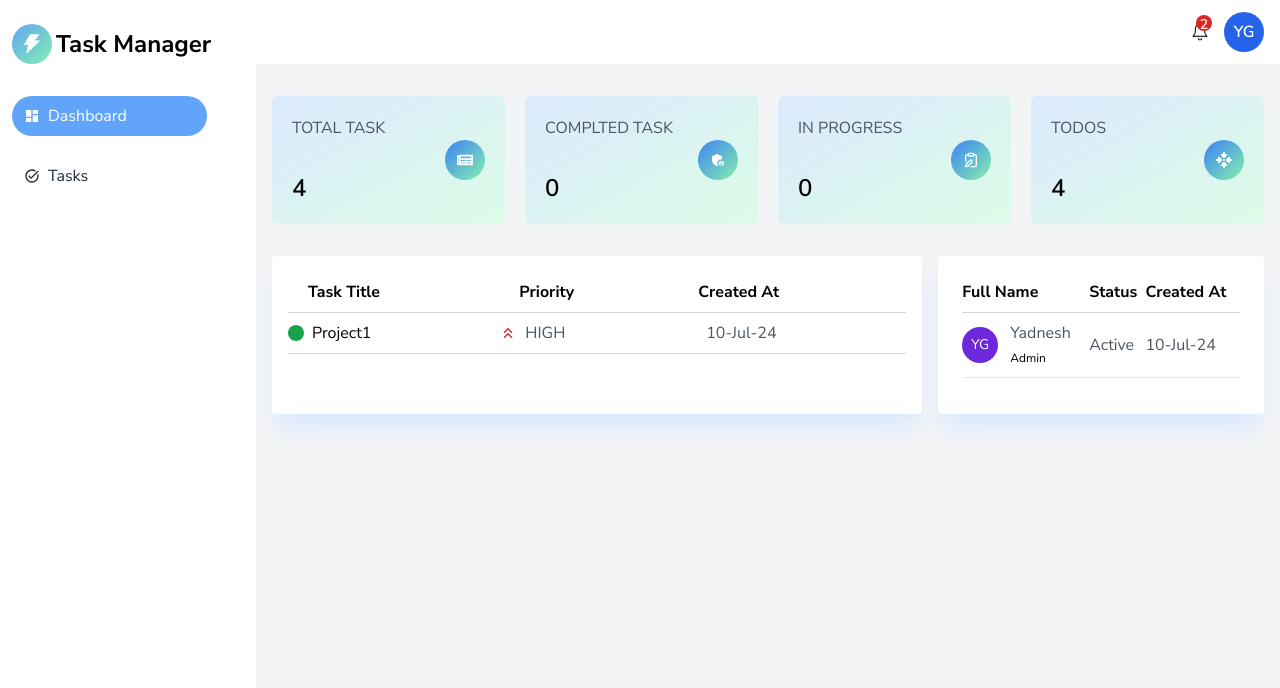
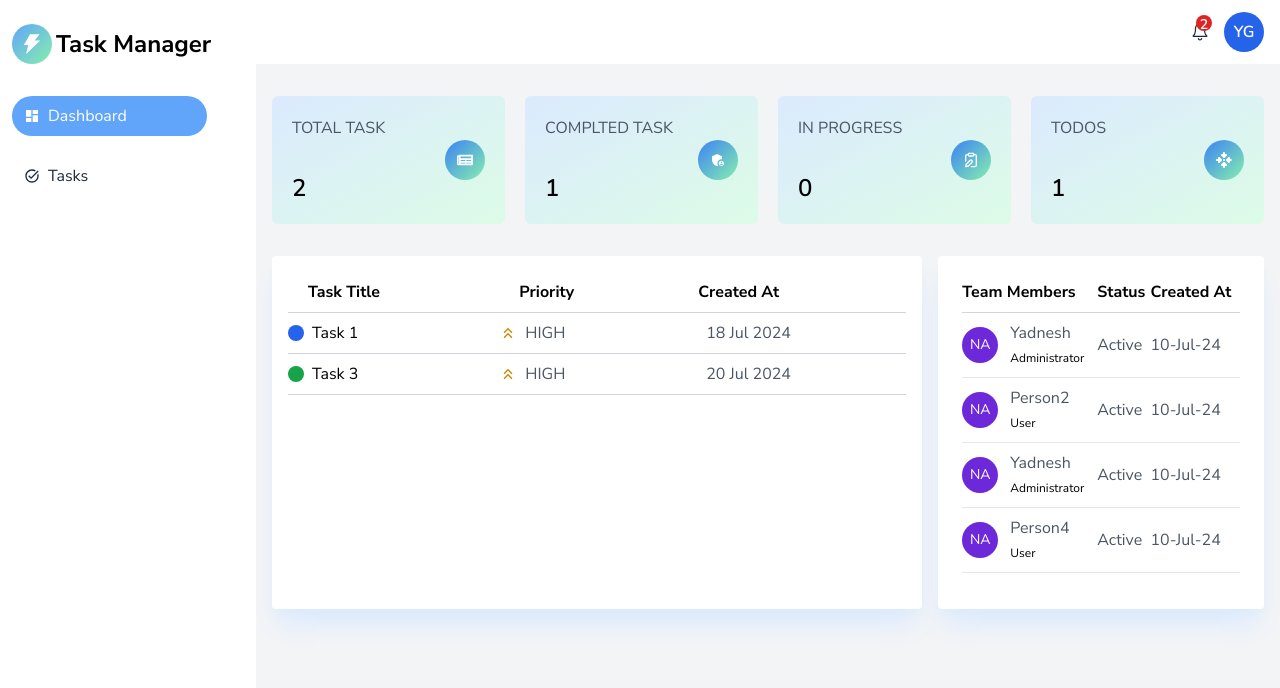
Before and after one commit to YadneshGawas/Task-Management-App, a React (Vite) app in the folder client/: page /dashboard in a window 1280 px wide. Shown: the top 688 px of the page. Built offline with nearby package versions, Linux system fonts and the light colour scheme.

Commit message:
List of members working
List of members working on current task such as my colleagues are displayed on dashboard

```diff
--- a/client/src/assets/data.js
+++ b/client/src/assets/data.js
@@ -315,7 +315,7 @@ export const tasks = [
     date: "2024-07-18T00:00:00.000Z",
     desc: "This is task 2As the project nears completion, it's crucial to compile and finalize all project documentation. This includes gathering all reports, design documents, user manuals, and any other relevant materials. The goal is to ensure that all documentation is accurate, comprehensive, and easy to understand. This task involves proofreading, formatting, and organizing documents, as well as ensuring all team members have reviewed and approved the final versions. Proper documentation will aid in project handoff, future maintenance, and serve as a reference for similar projects in the future.",
     priority: "medium",
-    stage: "todo",
+    stage: "in progress",
     assets: [],
     team: [
       {
@@ -353,12 +353,12 @@ export const tasks = [
     desc: "This is task 2As the project nears completion, it's crucial to compile and finalize all project documentation. This includes gathering all reports, design documents, user manuals, and any other relevant materials. The goal is to ensure that all documentation is accurate, comprehensive, and easy to understand. This task involves proofreading, formatting, and organizing documents, as well as ensuring all team members have reviewed and approved the final versions. Proper documentation will aid in project handoff, future maintenance, and serve as a reference for similar projects in the future.",
 
     priority: "medium",
-    stage: "todo",
+    stage: "completed",
     assets: [],
     team: [
       {
         _id: "662f32ffd1303cc",
-        name: "Yadnesh Gawas",
+        name: "Yadnesh",
         title: "Administrator",
         email: "admin@gmail.com",
       },
@@ -379,7 +379,7 @@ export const tasks = [
         _id: "65c5f153b5204a81bde866c9",
       },
     ],
-    createdAt: "2024-07-18T09:32:26.574Z",
+    createdAt: "2024-07-20T09:32:26.574Z",
     updatedAt: "2024-07-18T09:36:53.339Z",
     __v: 1,
   },
@@ -391,7 +391,7 @@ export const tasks = [
     desc: "This is task 2As the project nears completion, it's crucial to compile and finalize all project documentation. This includes gathering all reports, design documents, user manuals, and any other relevant materials. The goal is to ensure that all documentation is accurate, comprehensive, and easy to understand. This task involves proofreading, formatting, and organizing documents, as well as ensuring all team members have reviewed and approved the final versions. Proper documentation will aid in project handoff, future maintenance, and serve as a reference for similar projects in the future.",
 
     priority: "medium",
-    stage: "todo",
+    stage: "in progress",
     assets: [],
     team: [
       {
--- a/client/src/pages/Dashboard.jsx
+++ b/client/src/pages/Dashboard.jsx
@@ -17,8 +17,11 @@ import { LuClipboardEdit } from "react-icons/lu";
 import { FaArrowsToDot } from "react-icons/fa6";
 import { projects } from "../assets/data";
 import { tasks } from "../assets/data";
+import { GrCatalog } from "react-icons/gr";
+import { getInitials } from "./../assets/index";
 
-const TaskTb = ({ user }) => { // Receive user as a prop
+const TaskTb = ({ user, tsk }) => {
+  // Receive user as a prop
   //Icons references
   const icons = {
     high: <MdKeyboardDoubleArrowUp />,
@@ -42,18 +45,26 @@ const TaskTb = ({ user }) => { // Receive user as a prop
     </thead>
   );
 
-  const TbRow = () => (
+  //Format date function
+  const formatDate = (dateString) => {
+    const options = { day: "2-digit", month: "short", year: "numeric" };
+    return new Date(dateString).toLocaleDateString("en-GB", options);
+  };
+
+  const TbRow = ({ task }) => (
     <tr className="border-b border-gray-300 text-gray-600">
       <td className="py-2">
         <div className="flex items-center gap-2">
-          <div className={clsx("w-4 h-4 rounded-full", TASK_TYPE["completed"])} />
-          <p className="text-base text-black">Project1</p>
+          <div
+            className={clsx("w-4 h-4 rounded-full", TASK_TYPE[task.stage])}
+          />
+          <p className="text-base text-black">{task.title}</p>
         </div>
       </td>
 
       <td className="py-2">
         <div className="flex items-center justify-start gap-2">
-          <span className={clsx("text-lg", PRIOTITYSTYELS["high"])}>
+          <span className={clsx("text-lg", PRIOTITYSTYELS[task.priority])}>
             {icons["high"]}
           </span>
           <span className="capitalize">HIGH</span>
@@ -70,7 +81,7 @@ const TaskTb = ({ user }) => { // Receive user as a prop
 
       <td className="py-2 pl-7">
         <div className="flex items-center justify-start">
-          <p>10-Jul-24</p>
+          <p>{formatDate(task.createdAt)}</p>
         </div>
       </td>
     </tr>
@@ -82,7 +93,9 @@ const TaskTb = ({ user }) => { // Receive user as a prop
         <table className="w-full">
           <TbHeader />
           <tbody>
-            <TbRow />
+            {tsk.map((task, index) => (
+              <TbRow key={index} task={task} />
+            ))}
           </tbody>
         </table>
       </div>
@@ -90,29 +103,30 @@ const TaskTb = ({ user }) => { // Receive user as a prop
   );
 };
 
-const UserTb = () => {
+const UserTb = ({ user, tsk, mems }) => {
   // Table header part
   const TableHeader = () => (
     <thead className="border-b border-gray-300 ">
       <tr className="text-black  text-left">
-        <th className="py-2">Full Name</th>
+        <th className="py-2">{user.isAdmin ? "Full Name" : "Team Members"}</th>
         <th className="py-2">Status</th>
         <th className="py-2">Created At</th>
       </tr>
     </thead>
   );
+
   // Table row part
-  const TbRow = () => (
+  const TbRow = ({ func }) => (
     <tr className="border-b border-gray-200  text-gray-600">
       <td className="py-2">
         <div className="flex items-center gap-3">
           <div className="w-9 h-9 rounded-full text-white flex items-center justify-center text-sm bg-violet-700">
-            <span className="text-center">YG</span>
+            <span className="text-center">NA</span>
           </div>
 
           <div>
-            <p>Yadnesh</p>
-            <span className="text-xs text-black">Admin</span>
+            <p>{func.name}</p>
+            <span className="text-xs text-black">{func.title}</span>
           </div>
         </div>
       </td>
@@ -127,7 +141,9 @@ const UserTb = () => {
       <table className="w-full mb-5">
         <TableHeader />
         <tbody>
-          <TbRow />
+          {mems.map((mem, index) => (
+            <TbRow key={index} func={mem} />
+          ))}
         </tbody>
       </table>
     </div>
@@ -137,64 +153,59 @@ const UserTb = () => {
 const Dashboard = () => {
   const { user } = useSelector((state) => state.auth); // Fetch user from Redux state
 
+  //Dashboard Admin Logic
+  const getComp = (projects) => {
+    const comp = projects.filter((pro) => pro.stage === "completed");
+    //console.log("Completed",comp.length);
+    return comp.length;
+  };
+
+  const inProg = (projects) => {
+    const comp = projects.filter((pro) => pro.stage === "in progress");
+    //console.log("In Progress",comp.length);
+    return comp.length;
+  };
+
+  const toDo = (projects) => {
+    const comp = projects.filter((pro) => pro.stage === "todo");
+    //console.log("To Do",comp.length);
+    return comp.length;
+  };
+
+  //Dashboard User Logic
   const usrid = user._id;
 
-  const getTasks = (tasks) => {
-    const taskMatch = tasks.team.some(team => team._id === usrid);
-    console.log("taskMatch Obj=>",typeof(taskMatch));
-  }
+  const usrTsk = tasks.filter((task) => {
+    const taskMatch = task.team.some((team) => team._id === usrid);
+    return taskMatch;
+  });
 
-  const getComp = (projects) => {
-    const comp = projects.filter(pro => pro.stage === "completed");
-    console.log("Completed",comp.length);
-    return comp.length;
-  }
+  console.log(usrTsk);
 
-  const inProg = (projects) => {
-    const comp = projects.filter(pro => pro.stage === "in progress");
-    console.log("In Progress",comp.length);
-    return comp.length;
-  }
+  // const mems = usrTsk.flatMap((task) =>
+  //   task.team.map((member) => member.name)
+  // );
 
-  const toDo = (projects) => {
-    const comp = projects.filter(pro => pro.stage === "todo");
-    console.log("To Do",comp.length);
-    return comp.length;
-  }
+  const mems = usrTsk.flatMap(task => task.team);
+  console.log(typeof(mems));
 
-
-  const getTComp = (tasks) => {
-    const comp = tasks.filter(pro => pro.stage === "completed");
-    console.log("Completed",comp.length);
-    return comp.length;
-  }
-
-  const inTProg = (tasks) => {
-    const comp = tasks.filter(pro => pro.stage === "in progress");
-    console.log("In Progress",comp.length);
-    return comp.length;
-  }
-
-  const toTDo = (tasks) => {
-    const comp = tasks.filter(pro => pro.stage === "todo");
-    console.log("To Do",comp.length);
-    return comp.length;
-  }
-
+  const getTComp = usrTsk.filter((tsk) => tsk.stage === "completed");
+  const getTTodo = usrTsk.filter((tsk) => tsk.stage === "todo");
+  const getTinProg = usrTsk.filter((tsk) => tsk.stage === "in progress");
 
   const stats = [
     {
       _id: "1",
-      label: user.isAdmin ? "TOTAL PROJECTS":"TOTAL TASK",
-      total: user.isAdmin ? projects.length : tasks.length,
+      label: user.isAdmin ? "TOTAL PROJECTS" : "TOTAL TASK",
+      total: user.isAdmin ? projects.length : usrTsk.length,
       icon: <FaNewspaper />,
       bg: "bg-gradient-to-br from-blue-500 to-green-300",
       lstm: 67,
     },
     {
       _id: "2",
-      label: user.isAdmin ? "COMPLETED PROJECTS":"COMPLTED TASK",
-      total: user.isAdmin ? getComp(projects): getTComp(tasks),
+      label: user.isAdmin ? "COMPLETED PROJECTS" : "COMPLTED TASK",
+      total: user.isAdmin ? getComp(projects) : getTComp.length,
       icon: <MdAdminPanelSettings />,
       bg: "bg-gradient-to-br from-blue-500 to-green-300",
       lstm: 53,
@@ -202,7 +213,7 @@ const Dashboard = () => {
     {
       _id: "3",
       label: "IN PROGRESS ",
-      total: user.isAdmin ? inProg(projects): inTProg(tasks),
+      total: user.isAdmin ? inProg(projects) : getTinProg.length,
       icon: <LuClipboardEdit />,
       bg: "bg-gradient-to-br from-blue-500 to-green-300",
       lstm: 41,
@@ -210,7 +221,7 @@ const Dashboard = () => {
     {
       _id: "4",
       label: "TODOS",
-      total: user.isAdmin ? toDo(projects): toTDo(tasks),
+      total: user.isAdmin ? toDo(projects) : getTTodo.length,
       icon: <FaArrowsToDot />,
       bg: "bg-gradient-to-br from-blue-500 to-green-300",
       lstm: 47,
@@ -245,13 +256,21 @@ const Dashboard = () => {
     <div className="h-full py-4">
       <div className="grid grid-cols-1 md:grid-cols-4 gap-5">
         {stats.map(({ icon, bg, label, total, lstm }, index) => (
-          <Card key={index} icon={icon} bg={bg} label={label} count={total} lst={lstm} />
+          <Card
+            key={index}
+            icon={icon}
+            bg={bg}
+            label={label}
+            count={total}
+            lst={lstm}
+          />
         ))}
       </div>
 
       <div className="w-full flex flex-col md:flex-row gap-4 2xl:gap-10 py-8">
-        <TaskTb user={user} /> {/* Pass user as a prop to TaskTb */}
-        <UserTb />
+        <TaskTb user={user} tsk={usrTsk} />{" "}
+        {/* Pass user as a prop to TaskTb */}
+        <UserTb user={user} tsk={usrTsk}  mems={mems} />
       </div>
     </div>
   );
```
